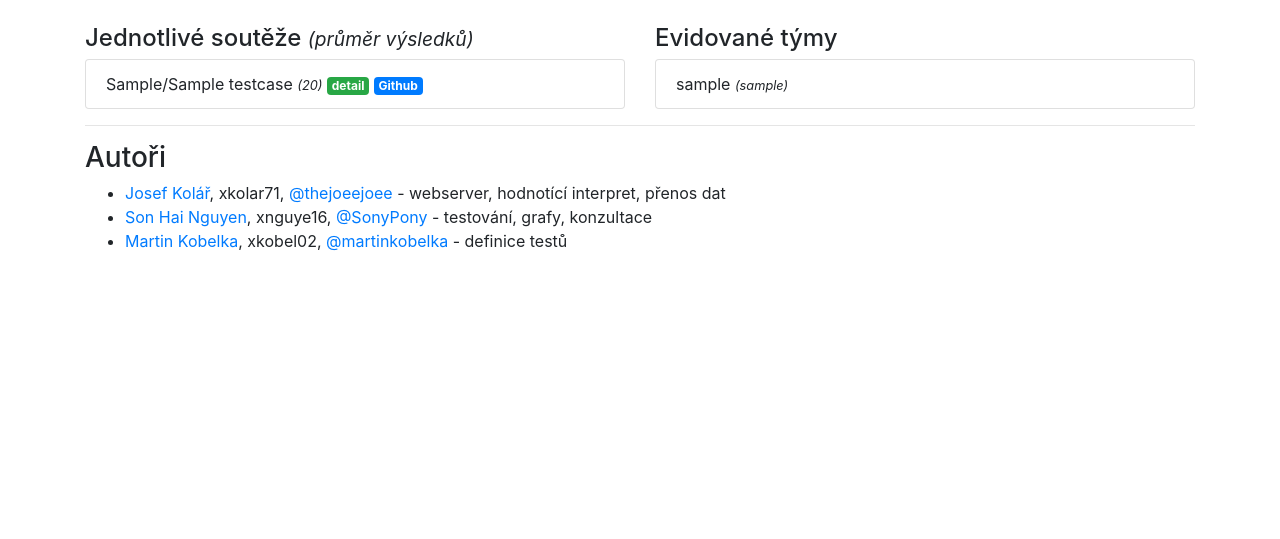
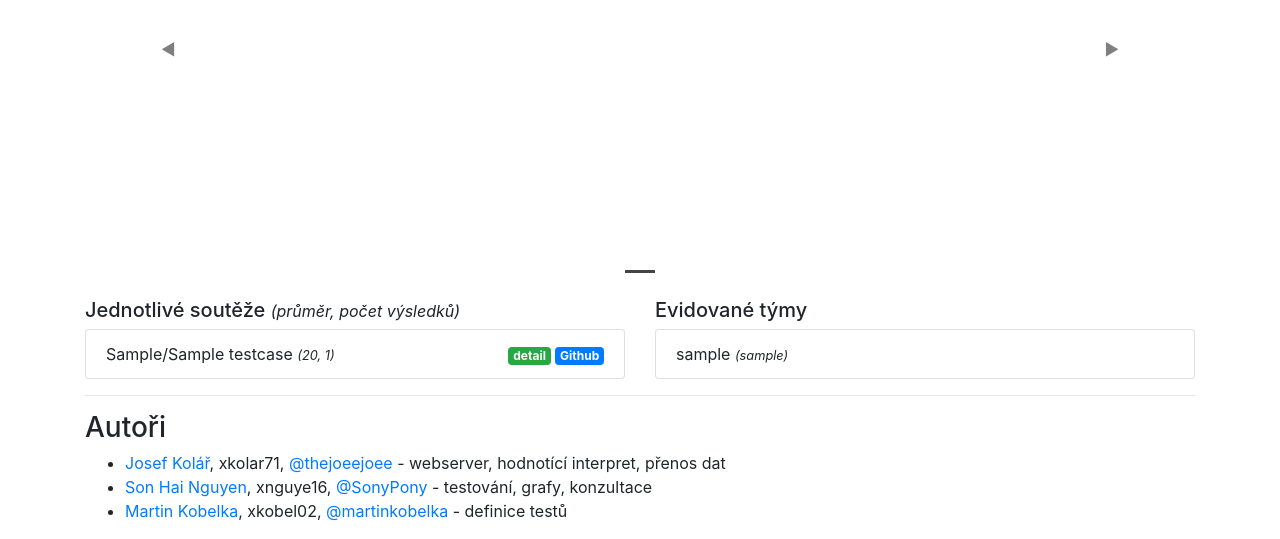
Before and after one commit to thejoeejoee/VUT-FIT-IFJ-2017-server, a Django app: page / in a window 1280 px wide. Shown: the part 403-942 px from the top of the page. Before the commit the page ends 654 px from the top, so only its background shows below. Run offline with Django 3.2, Linux system fonts and the light colour scheme; tables that the repository leaves empty hold one stand-in row (values such as "Sample post"); a map, chart or similar area stays blank; some libraries are stand-ins or nearby versions.

Commit message:
Style improvements

```diff
--- a/web/templates/web/chart-detail.html
+++ b/web/templates/web/chart-detail.html
@@ -17,7 +17,7 @@
                 chart.draw = function drawChart() {
                     var options = {
                         height: 480,
-                        width: 1110,
+                        width: $('.main-content').width(),
                         interpolateNulls: true,
                         curveType: 'function',
                         title: linkify('{{ case }}', '{{ case.info }}'),
--- a/web/templates/web/index.html
+++ b/web/templates/web/index.html
@@ -27,6 +27,7 @@
 
         google.charts.load('current', {packages: ['corechart']});
         window.charts = {};
+        window.contentWidth = $('.main-content').width();
 
         var chartDetail = function (url) {
             window.event.preventDefault();
@@ -44,6 +45,10 @@
     <style>
         .carousel-chart {
             padding-bottom: 20px;
+        }
+
+        #carousel-charts {
+            min-height: 500px;
         }
 
         .carousel-control {
@@ -66,10 +71,19 @@
         .modal-chart {
             max-width: 1140px;
         }
+
+        a.btn-chart-detail:not([href]) {
+            color: white;
+            cursor: pointer;
+        }
+        a.btn-chart-detail:not([href]):hover {
+            color: white;
+            background-color: #008500;
+        }
     </style>
 </head>
 <body>
-<div class="container">
+<div class="container main-content">
     <h1 class="text-center display-3">Optimalizační soutěž <code>IFJcode17</code></h1>
     <p class="lead">
         Server slouží pro sběr dat z ohodnocovacího interpretu jazyka <code>IFJcode17</code>.<br>
@@ -98,29 +112,36 @@
                 {% endfor %}
             </div>
             <a class="carousel-control carousel-control-prev" href="#carousel-charts" role="button" data-slide="prev">
-                <span class="display-4">◀</span>
+                <span class="display-5">◀</span>
                 <span class="sr-only">Předchozí</span>
             </a>
             <a class="carousel-control carousel-control-next" href="#carousel-charts" role="button" data-slide="next">
-                <span class="display-4">▶</span>
+                <span class="display-5">▶</span>
                 <span class="sr-only">Následující</span>
             </a>
         </div>
         <div class="row">
-            <div class="col">
-                <h4>Jednotlivé soutěže <i class="small">(průměr výsledků)</i></h4>
+            <div class="col-lg-6">
+                <h5>Jednotlivé soutěže <i class="small">(průměr, počet výsledků)</i></h5>
                 <ul class="list-group">
                     {% for case in cases %}
                         <li class="list-group-item">
-                            {{ case }} <i class="small">({{ case.average_price|floatformat }})</i>
-                            <a onclick="chartDetail('{% url 'web:chart_detail' case.pk %}')" href="#" class="badge badge-success">detail</a>
-                            <a href="{{ case.github_link }}" class="badge badge-primary">Github</a>
+                            <div class="row justify-content-beetween">
+                                <div class="col">
+                                    {{ case }}
+                                    <i class="small">({{ case.average_price|floatformat }}, {{ case.result_test_case.count }})</i>
+                                </div>
+                                <div class="col-4 text-right">
+                                    <a onclick="chartDetail('{% url 'web:chart_detail' case.pk %}')" class="badge badge-success btn-chart-detail">detail</a>
+                                    <a href="{{ case.github_link }}" class="badge badge-primary">Github</a>
+                                </div>
+                            </div>
                         </li>
                     {% endfor %}
                 </ul>
             </div>
-            <div class="col">
-                <h4>Evidované týmy</h4>
+            <div class="col-lg-6">
+                <h5>Evidované týmy</h5>
                 <ul class="list-group">
                     {% for team in teams %}
                         <li class="list-group-item">
```
